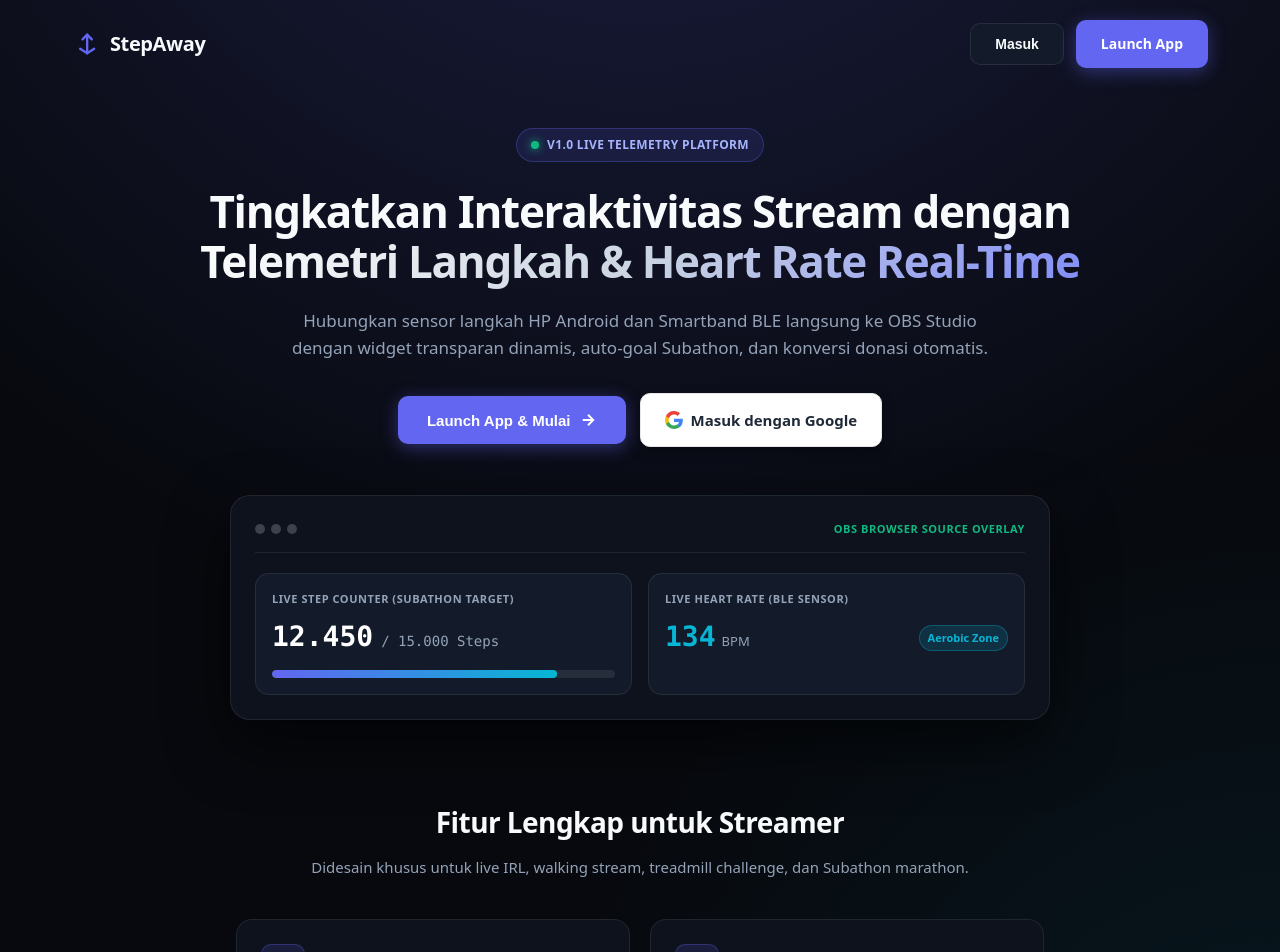
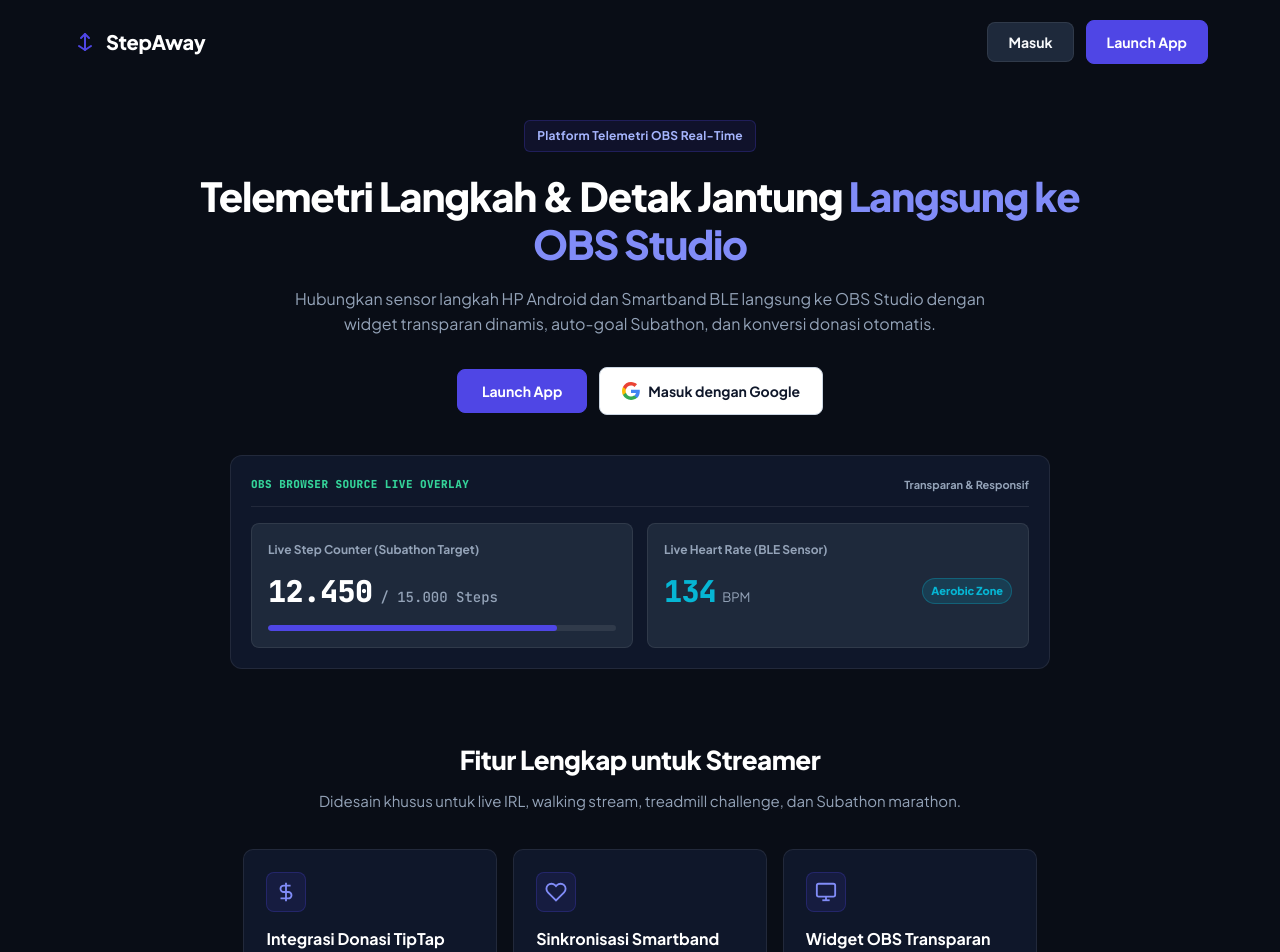
Before and after one commit to endrisusanto/StepAway, a website: page public/index.html in a window 1280 px wide. Shown: the top 952 px of the page. Drawn offline with Linux system fonts and the light colour scheme; no server answers.

Commit message:
style(ui): refactor typography, colors, and border radius for antislop standard (by @endrisusanto)

```diff
--- a/public/css/landing.css
+++ b/public/css/landing.css
@@ -1,19 +1,21 @@
+@import url('https://fonts.googleapis.com/css2?family=Plus+Jakarta+Sans:wght@400;500;600;700;800&family=JetBrains+Mono:wght@500;700;800&display=swap');
+
 :root {
-  --bg-main: #07090e;
-  --bg-card: #0d121d;
-  --bg-card-alt: #131b2a;
-  --bg-glow: rgba(99, 102, 241, 0.12);
+  --bg-main: #090d16;
+  --bg-card: #0f172a;
+  --bg-card-alt: #1e293b;
   --border-color: rgba(255, 255, 255, 0.08);
-  --border-hover: rgba(99, 102, 241, 0.4);
+  --border-focus: #6366f1;
   --text-main: #f8fafc;
   --text-muted: #94a3b8;
-  --accent-primary: #6366f1;
-  --accent-primary-hover: #4f46e5;
-  --accent-cyan: #06b6d4;
-  --accent-emerald: #10b981;
-  --accent-amber: #f59e0b;
-  --font-sans: system-ui, -apple-system, BlinkMacSystemFont, "Segoe UI", Roboto, "Helvetica Neue", Arial, sans-serif;
-  --font-mono: ui-monospace, SFMono-Regular, Menlo, Monaco, Consolas, monospace;
+  --text-dim: #64748b;
+  --accent-primary: #4f46e5;
+  --accent-primary-hover: #4338ca;
+  --accent-cyan: #0284c7;
+  --accent-emerald: #059669;
+  --accent-amber: #d97706;
+  --font-sans: 'Plus Jakarta Sans', system-ui, -apple-system, sans-serif;
+  --font-mono: 'JetBrains Mono', monospace;
 }
 
 * {
@@ -30,10 +32,8 @@ body {
   min-height: 100vh;
   display: flex;
   flex-direction: column;
-  background-image:
-    radial-gradient(ellipse 80% 50% at 50% -20%, rgba(99, 102, 241, 0.25), transparent),
-    radial-gradient(ellipse 60% 40% at 100% 60%, rgba(6, 182, 212, 0.1), transparent);
-  background-repeat: no-repeat;
+  -webkit-font-smoothing: antialiased;
+  -moz-osx-font-smoothing: grayscale;
 }
 
 a {
@@ -58,11 +58,12 @@ a {
   font-size: 20px;
   font-weight: 800;
   letter-spacing: -0.02em;
+  color: #ffffff;
 }
 
 .brand-logo svg {
-  width: 28px;
-  height: 28px;
+  width: 24px;
+  height: 24px;
   color: var(--accent-primary);
 }
 
@@ -74,7 +75,7 @@ a {
 
 .hero-section {
   max-width: 1080px;
-  margin: 40px auto 20px auto;
+  margin: 36px auto 20px auto;
   padding: 0 24px;
   text-align: center;
   display: flex;
@@ -86,46 +87,36 @@ a {
   display: inline-flex;
   align-items: center;
   gap: 8px;
-  padding: 6px 14px;
-  background: rgba(99, 102, 241, 0.12);
-  border: 1px solid rgba(99, 102, 241, 0.3);
-  border-radius: 99px;
+  padding: 5px 12px;
+  background: rgba(79, 70, 229, 0.1);
+  border: 1px solid rgba(79, 70, 229, 0.25);
+  border-radius: 6px;
   font-size: 12px;
   font-weight: 700;
   color: #a5b4fc;
-  margin-bottom: 24px;
-  letter-spacing: 0.03em;
-  text-transform: uppercase;
-}
-
-.hero-badge .pulse-dot {
-  width: 8px;
-  height: 8px;
-  background: #10b981;
-  border-radius: 50%;
-  box-shadow: 0 0 10px #10b981;
+  margin-bottom: 20px;
+  letter-spacing: 0.02em;
 }
 
 .hero-title {
-  font-size: 44px;
-  font-weight: 900;
-  line-height: 1.15;
+  font-size: 40px;
+  font-weight: 800;
+  line-height: 1.2;
   letter-spacing: -0.03em;
-  margin-bottom: 20px;
-  max-width: 900px;
+  margin-bottom: 18px;
+  max-width: 880px;
+  color: #ffffff;
 }
 
-.hero-gradient-text {
-  background: linear-gradient(135deg, #ffffff 0%, #cbd5e1 50%, #818cf8 100%);
-  -webkit-background-clip: text;
-  -webkit-text-fill-color: transparent;
+.hero-title-highlight {
+  color: #818cf8;
 }
 
 .hero-subtitle {
-  font-size: 17px;
+  font-size: 16px;
   color: var(--text-muted);
-  max-width: 720px;
-  margin-bottom: 32px;
+  max-width: 700px;
+  margin-bottom: 30px;
   line-height: 1.6;
 }
 
@@ -133,9 +124,9 @@ a {
   display: flex;
   align-items: center;
   justify-content: center;
-  gap: 14px;
+  gap: 12px;
   flex-wrap: wrap;
-  margin-bottom: 48px;
+  margin-bottom: 40px;
 }
 
 .btn {
@@ -143,38 +134,35 @@ a {
   align-items: center;
   justify-content: center;
   gap: 8px;
-  padding: 12px 24px;
-  border-radius: 10px;
+  padding: 10px 20px;
+  border-radius: 8px;
+  font-family: var(--font-sans);
   font-size: 14px;
   font-weight: 700;
   cursor: pointer;
-  transition: all 0.2s ease;
+  transition: background-color 0.15s ease, border-color 0.15s ease;
   border: 1px solid transparent;
 }
 
 .btn-primary {
   background: var(--accent-primary);
   color: #ffffff;
-  box-shadow: 0 4px 18px rgba(99, 102, 241, 0.4);
+  border-color: var(--accent-primary);
 }
 
 .btn-primary:hover {
   background: var(--accent-primary-hover);
-  transform: translateY(-2px);
-  box-shadow: 0 6px 24px rgba(99, 102, 241, 0.5);
+  border-color: var(--accent-primary-hover);
 }
 
 .btn-google {
   background: #ffffff;
-  color: #1f2937;
-  border: 1px solid #e5e7eb;
-  box-shadow: 0 4px 14px rgba(0, 0, 0, 0.25);
+  color: #0f172a;
+  border: 1px solid #cbd5e1;
 }
 
 .btn-google:hover {
-  background: #f8fafc;
-  transform: translateY(-2px);
-  box-shadow: 0 6px 18px rgba(0, 0, 0, 0.35);
+  background: #f1f5f9;
 }
 
 .btn-secondary {
@@ -184,78 +172,71 @@ a {
 }
 
 .btn-secondary:hover {
-  border-color: rgba(255, 255, 255, 0.25);
-  background: rgba(255, 255, 255, 0.08);
+  border-color: rgba(255, 255, 255, 0.2);
+  background: #334155;
 }
 
-/* Hero Live Widget Showcase */
+/* Showcase Component */
 .showcase-container {
   width: 100%;
   max-width: 820px;
   background: var(--bg-card);
   border: 1px solid var(--border-color);
-  border-radius: 20px;
-  padding: 24px;
-  box-shadow: 0 24px 60px rgba(0, 0, 0, 0.6);
+  border-radius: 12px;
+  padding: 20px;
   position: relative;
-  overflow: hidden;
 }
 
 .showcase-header {
   display: flex;
   align-items: center;
   justify-content: space-between;
-  margin-bottom: 20px;
-  padding-bottom: 14px;
+  margin-bottom: 16px;
+  padding-bottom: 12px;
   border-bottom: 1px solid var(--border-color);
 }
 
-.showcase-dots {
-  display: flex;
-  gap: 6px;
-}
-
-.showcase-dot {
-  width: 10px;
-  height: 10px;
-  border-radius: 50%;
-  background: rgba(255, 255, 255, 0.2);
+.showcase-title-tag {
+  font-size: 11px;
+  font-weight: 800;
+  color: #34d399;
+  letter-spacing: 0.04em;
+  font-family: var(--font-mono);
 }
 
 .showcase-grid {
   display: grid;
   grid-template-columns: 1fr 1fr;
-  gap: 16px;
+  gap: 14px;
   text-align: left;
 }
 
 .showcase-card {
   background: var(--bg-card-alt);
   border: 1px solid var(--border-color);
-  border-radius: 14px;
+  border-radius: 8px;
   padding: 16px;
 }
 
 .showcase-card-title {
-  font-size: 11px;
-  font-weight: 800;
-  text-transform: uppercase;
-  letter-spacing: 0.05em;
+  font-size: 12px;
+  font-weight: 700;
   color: var(--text-muted);
   margin-bottom: 8px;
 }
 
 .showcase-val-large {
-  font-size: 28px;
-  font-weight: 900;
+  font-size: 30px;
+  font-weight: 800;
   font-family: var(--font-mono);
   color: #ffffff;
+  letter-spacing: -0.02em;
 }
 
 .showcase-progress-wrap {
-  height: 8px;
+  height: 6px;
   background: rgba(255, 255, 255, 0.08);
-  border-radius: 99px;
+  border-radius: 4px;
   margin-top: 10px;
   overflow: hidden;
 }
@@ -263,27 +244,28 @@ a {
 .showcase-progress-fill {
   height: 100%;
   width: 83%;
-  background: linear-gradient(90deg, #6366f1, #06b6d4);
-  border-radius: 99px;
+  background: #4f46e5;
+  border-radius: 4px;
 }
 
 /* Feature Grid */
 .features-section {
   max-width: 1140px;
-  margin: 60px auto;
+  margin: 50px auto;
   padding: 0 24px;
 }
 
 .section-title-wrap {
   text-align: center;
-  margin-bottom: 40px;
+  margin-bottom: 36px;
 }
 
 .section-title {
-  font-size: 28px;
+  font-size: 26px;
   font-weight: 800;
   letter-spacing: -0.02em;
-  margin-bottom: 10px;
+  margin-bottom: 8px;
+  color: #ffffff;
 }
 
 .section-subtitle {
@@ -293,95 +275,94 @@ a {
 
 .features-grid {
   display: grid;
-  grid-template-columns: repeat(auto-fit, minmax(260px, 1fr));
-  gap: 20px;
+  grid-template-columns: repeat(auto-fit, minmax(250px, 1fr));
+  gap: 16px;
 }
 
 .feature-card {
   background: var(--bg-card);
   border: 1px solid var(--border-color);
-  border-radius: 16px;
-  padding: 24px;
-  transition: all 0.25s ease;
+  border-radius: 10px;
+  padding: 22px;
+  transition: border-color 0.15s ease;
 }
 
 .feature-card:hover {
-  border-color: var(--border-hover);
-  transform: translateY(-4px);
-  box-shadow: 0 12px 30px rgba(0, 0, 0, 0.4);
+  border-color: rgba(99, 102, 241, 0.5);
 }
 
 .feature-icon-box {
-  width: 44px;
-  height: 44px;
-  border-radius: 10px;
-  background: rgba(99, 102, 241, 0.15);
-  border: 1px solid rgba(99, 102, 241, 0.3);
+  width: 40px;
+  height: 40px;
+  border-radius: 8px;
+  background: rgba(79, 70, 229, 0.12);
+  border: 1px solid rgba(79, 70, 229, 0.25);
   display: flex;
   align-items: center;
   justify-content: center;
-  color: var(--accent-primary);
-  margin-bottom: 16px;
+  color: #818cf8;
+  margin-bottom: 14px;
 }
 
 .feature-card h3 {
-  font-size: 17px;
+  font-size: 16px;
   font-weight: 700;
-  margin-bottom: 8px;
+  margin-bottom: 6px;
   color: #ffffff;
 }
 
 .feature-card p {
   font-size: 13px;
   color: var(--text-muted);
-  line-height: 1.55;
+  line-height: 1.5;
 }
 
 /* Steps section */
 .steps-section {
   max-width: 1000px;
-  margin: 40px auto 80px auto;
+  margin: 20px auto 60px auto;
   padding: 0 24px;
 }
 
 .steps-grid {
   display: grid;
   grid-template-columns: repeat(auto-fit, minmax(280px, 1fr));
-  gap: 20px;
+  gap: 16px;
 }
 
 .step-card {
   background: var(--bg-card);
   border: 1px solid var(--border-color);
-  border-radius: 16px;
-  padding: 24px;
-  position: relative;
+  border-radius: 10px;
+  padding: 22px;
 }
 
 .step-number {
-  font-size: 32px;
-  font-weight: 900;
+  font-size: 24px;
+  font-weight: 800;
   font-family: var(--font-mono);
-  color: rgba(99, 102, 241, 0.4);
-  margin-bottom: 8px;
+  color: #818cf8;
+  margin-bottom: 6px;
 }
 
 .step-card h4 {
-  font-size: 16px;
+  font-size: 15px;
   font-weight: 700;
-  margin-bottom: 6px;
+  margin-bottom: 4px;
+  color: #ffffff;
 }
 
 .step-card p {
   font-size: 13px;
   color: var(--text-muted);
+  line-height: 1.5;
 }
 
 /* Footer */
 .landing-footer {
   margin-top: auto;
   border-top: 1px solid var(--border-color);
-  padding: 24px 32px;
+  padding: 20px 32px;
   text-align: center;
   font-size: 13px;
   color: var(--text-muted);
@@ -391,38 +372,23 @@ a {
 .modal-overlay {
   position: fixed;
   inset: 0;
-  background: rgba(0, 0, 0, 0.75);
-  backdrop-filter: blur(8px);
-  -webkit-backdrop-filter: blur(8px);
+  background: rgba(0, 0, 0, 0.8);
   display: flex;
   align-items: center;
   justify-content: center;
   z-index: 9999;
   padding: 20px;
-  animation: modalFadeIn 0.2s ease;
-}
-
-@keyframes modalFadeIn {
-  from { opacity: 0; }
-  to { opacity: 1; }
 }
 
 .modal-card {
   background: var(--bg-card);
   border: 1px solid var(--border-color);
-  border-radius: 16px;
+  border-radius: 12px;
   width: 100%;
   max-width: 420px;
-  box-shadow: 0 20px 50px rgba(0, 0, 0, 0.6);
   display: flex;
   flex-direction: column;
   overflow: hidden;
-  animation: modalPop 0.2s cubic-bezier(0.34, 1.56, 0.64, 1);
-}
-
-@keyframes modalPop {
-  from { transform: scale(0.92); opacity: 0; }
-  to { transform: scale(1); opacity: 1; }
 }
 
 .modal-header {
@@ -452,7 +418,6 @@ a {
 
 .modal-close-btn:hover {
   color: #ffffff;
-  background: rgba(255, 255, 255, 0.1);
 }
 
 .modal-body {
@@ -465,7 +430,7 @@ a {
 .auth-tabs {
   display: flex;
   background: var(--bg-card-alt);
-  border-radius: 8px;
+  border-radius: 6px;
   padding: 3px;
   gap: 3px;
   margin-bottom: 6px;
@@ -480,15 +445,13 @@ a {
   font-size: 13px;
   font-weight: 700;
   padding: 8px 12px;
-  border-radius: 6px;
+  border-radius: 4px;
   cursor: pointer;
-  transition: all 0.2s;
 }
 
 .auth-tab-btn.active {
   background: var(--bg-card);
   color: #ffffff;
-  box-shadow: 0 2px 6px rgba(0, 0, 0, 0.2);
 }
 
 .auth-divider {
@@ -496,7 +459,7 @@ a {
   align-items: center;
   text-align: center;
   margin: 4px 0 10px 0;
-  color: var(--text-muted);
+  color: var(--text-dim);
   font-size: 11px;
   font-weight: 700;
   text-transform: uppercase;
@@ -529,17 +492,16 @@ a {
 .input-text {
   background: var(--bg-card-alt);
   border: 1px solid var(--border-color);
-  border-radius: 8px;
+  border-radius: 6px;
   padding: 10px 14px;
   color: #ffffff;
   font-family: var(--font-sans);
   font-size: 14px;
   outline: none;
-  transition: border-color 0.2s ease;
 }
 
 .input-text:focus {
-  border-color: var(--accent-primary);
+  border-color: var(--border-focus);
 }
 
 @media (max-width: 768px) {
@@ -547,7 +509,7 @@ a {
     padding: 16px 20px;
   }
   .hero-title {
-    font-size: 30px;
+    font-size: 28px;
   }
   .showcase-grid {
     grid-template-columns: 1fr;
--- a/public/index.html
+++ b/public/index.html
@@ -28,12 +28,11 @@
   <!-- Hero Section -->
   <main class="hero-section">
     <div class="hero-badge">
-      <span class="pulse-dot"></span>
-      <span>v1.0 Live Telemetry Platform</span>
+      <span>Platform Telemetri OBS Real-Time</span>
     </div>
 
     <h1 class="hero-title">
-      Tingkatkan Interaktivitas Stream dengan <span class="hero-gradient-text">Telemetri Langkah & Heart Rate Real-Time</span>
+      Telemetri Langkah & Detak Jantung <span class="hero-title-highlight">Langsung ke OBS Studio</span>
     </h1>
 
     <p class="hero-subtitle">
@@ -41,12 +40,11 @@
     </p>
 
     <div class="hero-cta-group">
-      <button id="btnHeroLaunch" class="btn btn-primary" style="padding: 14px 28px; font-size: 15px;">
-        <span>Launch App & Mulai</span>
-        <svg width="18" height="18" viewBox="0 0 24 24" fill="none" stroke="currentColor" stroke-width="2.5"><path d="M5 12h14M12 5l7 7-7 7"/></svg>
+      <button id="btnHeroLaunch" class="btn btn-primary" style="padding: 12px 24px; font-size: 14px;">
+        <span>Launch App</span>
       </button>
 
-      <a href="/api/auth/google" class="btn btn-google" style="padding: 14px 24px; font-size: 15px;">
+      <a href="/api/auth/google" class="btn btn-google" style="padding: 12px 22px; font-size: 14px;">
         <svg width="18" height="18" viewBox="0 0 24 24">
           <path fill="#4285F4" d="M23.745 12.27c0-.7-.06-1.4-.19-2.07H12v4.51h6.6c-.29 1.52-1.14 2.82-2.4 3.68v3.05h3.88c2.27-2.09 3.665-5.17 3.665-9.17z"/>
           <path fill="#34A853" d="M12 24c3.24 0 5.95-1.08 7.93-2.91l-3.88-3.05c-1.08.72-2.45 1.16-4.05 1.16-3.12 0-5.77-2.1-6.72-4.93H1.25v3.15C3.26 21.36 7.33 24 12 24z"/>
@@ -60,12 +58,8 @@
     <!-- Live Widget Preview Showcase -->
     <div class="showcase-container">
       <div class="showcase-header">
-        <div class="showcase-dots">
-          <div class="showcase-dot"></div>
-          <div class="showcase-dot"></div>
-          <div class="showcase-dot"></div>
-        </div>
-        <span style="font-size: 11px; font-weight: 800; color: #10b981; letter-spacing: 0.05em;">OBS BROWSER SOURCE OVERLAY</span>
+        <span class="showcase-title-tag">OBS BROWSER SOURCE LIVE OVERLAY</span>
+        <span style="font-size: 11px; font-weight: 700; color: var(--text-muted);">Transparan & Responsif</span>
       </div>
 
       <div class="showcase-grid">
```
Also changed, not shown: public/css/dashboard.css (+9 -9 lines).
